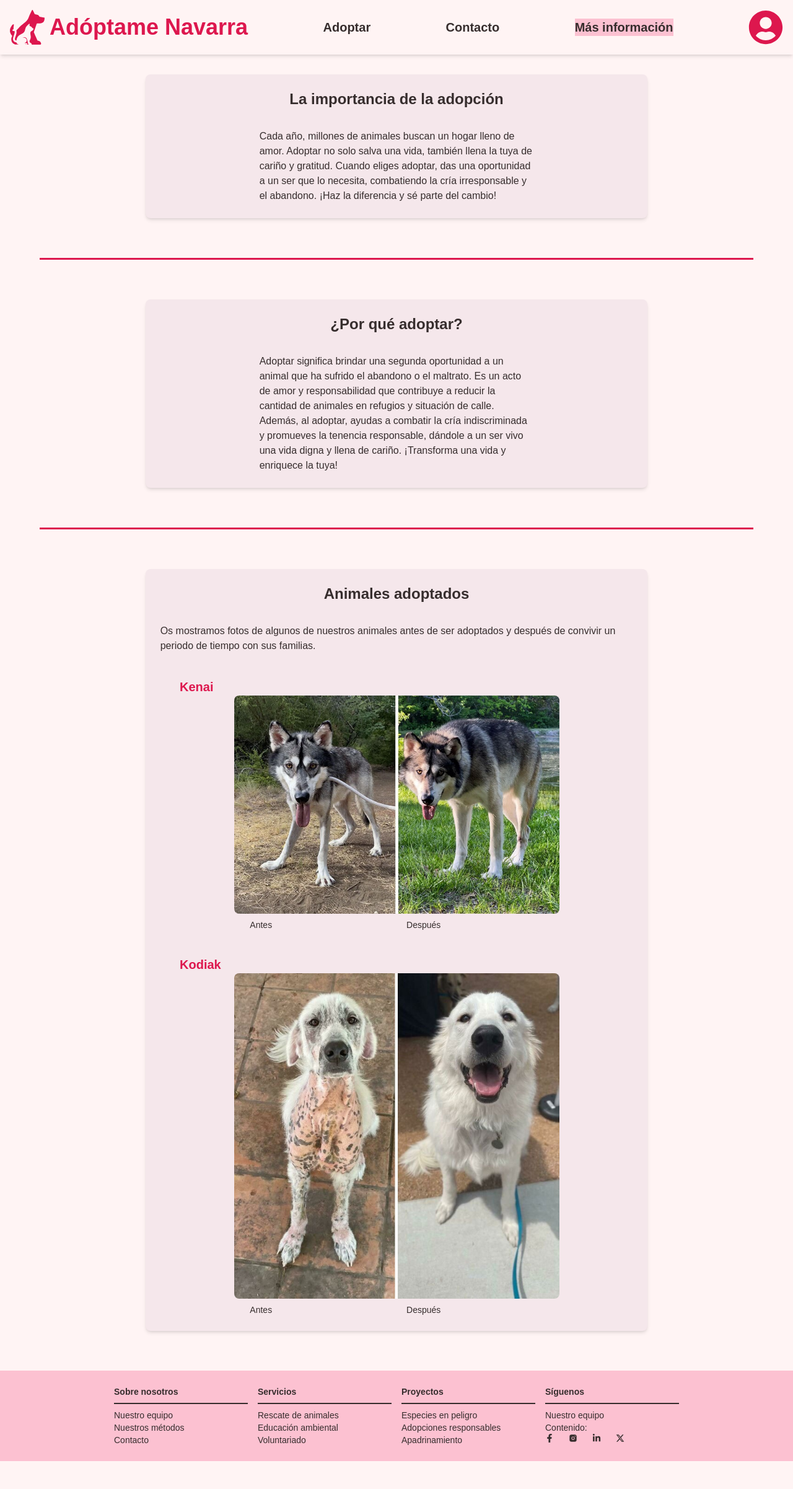
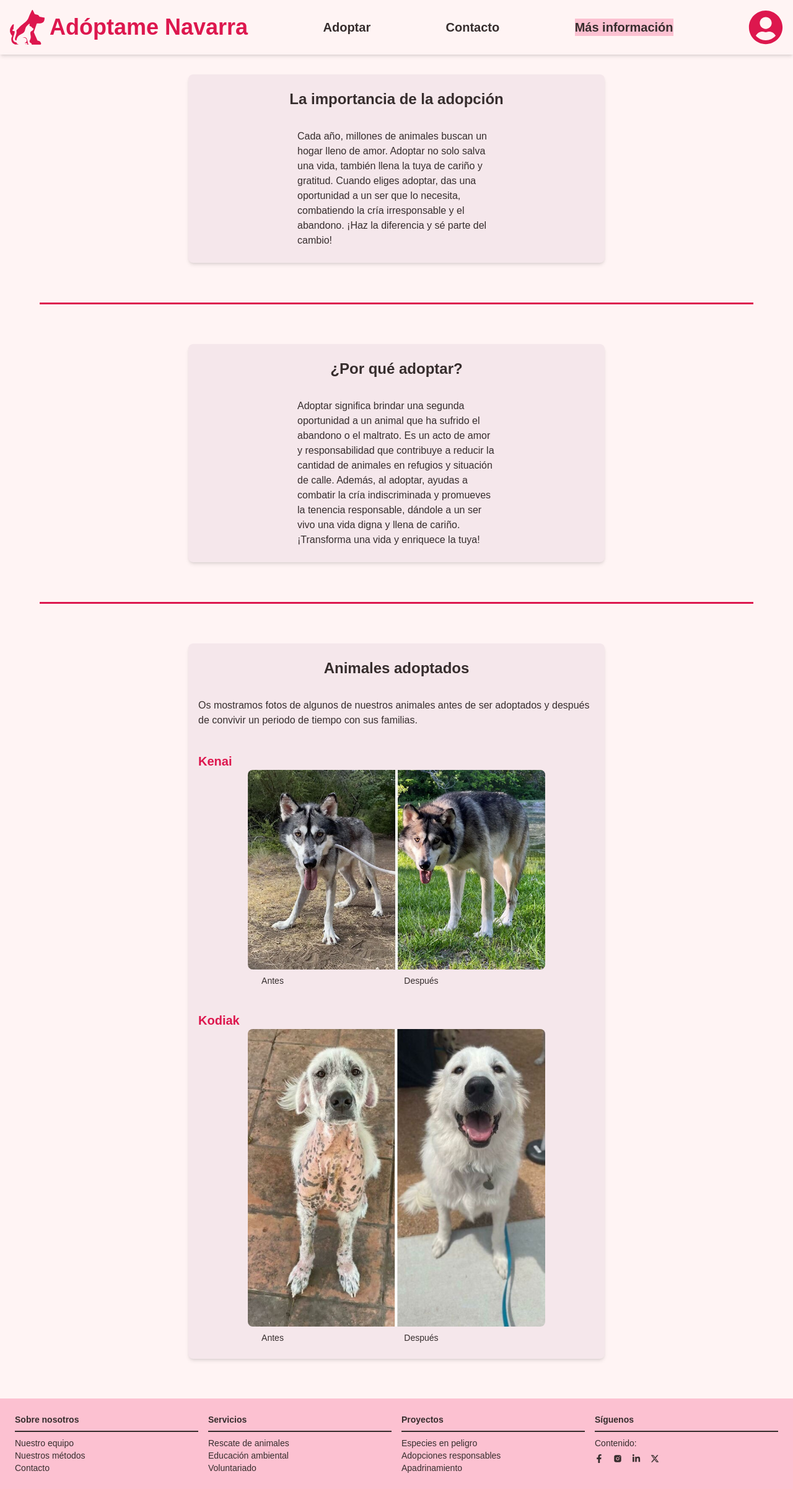
Before and after one commit to ebuiza/adoptame-navarra-app, a Next.js app: page /informacion in a window 1280 px wide. Shown: the whole page at 62% size. Before the commit the page ends 2357 px from the top, so only its background shows below. Built offline with nearby package versions, Linux system fonts and the light colour scheme.

Commit message:
Web responsive

```diff
--- a/src/app/adoptar/tarjeta.tsx
+++ b/src/app/adoptar/tarjeta.tsx
@@ -2,8 +2,9 @@ import { adoptarAnimal, deleteAnimal } from "./adoptarAction";
 
 export default function Tarjeta({ id, nombre, sexo, imagen, rol }: { id: string; nombre: string; sexo: string; imagen: string; rol: string }) {
     return (
-      <div className="border border-gray-300 rounded-lg p-4 w-64">
+      <div className="border border-gray-300 bg-rosa-claro rounded-lg p-4 w-full max-w-xs mx-auto">
   <img src={`/animales/${nombre}.png`} alt={nombre} className="w-full h-40 object-cover rounded-lg" />
+        <div className="flex justify-between items-center">
           <h3 className="text-lg font-bold mt-2">{nombre} {sexo === "macho" ? "♂" : "♀"}</h3>
           <form >
             <input type="hidden" name="id" id="id" value={id} />
@@ -12,7 +13,7 @@ export default function Tarjeta({ id, nombre, sexo, imagen, rol }: { id: string;
             ) : (<button className="bg-gray-400 text-white px-4 py-2 mt-2 rounded" disabled>Registrate</button>
             )}
           </form>
-
+        </div>
       </div>
     );
   }
--- a/src/app/altaAnimal/page.tsx
+++ b/src/app/altaAnimal/page.tsx
@@ -8,7 +8,7 @@ export default function altaAnimal() {
 
   return (
     <div className="flex justify-center items-center min-h-screen">
-      <div className="bg-rosa-gris p-8 rounded-lg shadow-lg w-1/2 mx-auto">
+      <div className="bg-rosa-gris p-8 rounded-lg shadow-lg w-full max-w-2xl mx-auto px-4">
         <h2 className="text-center text-2xl font-bold text-negro mb-4">Registra una mascota</h2>
         <form className="space-y-4">
           <div>
--- a/src/app/auth/account/accountForm.tsx
+++ b/src/app/auth/account/accountForm.tsx
@@ -8,7 +8,7 @@ export default function accountPage({ user }: { user: User }) {
 
   return (
     <div className="flex justify-center items-center min-h-screen">
-      <div className="bg-rosa-gris space-y-4 p-8 rounded-lg shadow-lg w-1/4">
+      <div className="bg-rosa-gris space-y-4 p-8 rounded-lg shadow-lg w-full max-w-2xl mx-auto px-4">
         <h2 className="text-center text-2xl font-bold text-negro mb-4">Cuenta</h2>
         {updateState.error && <p className="text-red-500 text-sm text-center">{updateState.error}</p>}
         <form className="space-y-4">
--- a/src/app/auth/login/loginForm.tsx
+++ b/src/app/auth/login/loginForm.tsx
@@ -9,7 +9,7 @@ export default function LoginPage() {
 
   return (
     <div className="flex justify-center items-center min-h-screen">
-      <div className="bg-rosa-gris p-8 rounded-lg shadow-lg w-1/4">
+      <div className="bg-rosa-gris p-8 rounded-lg shadow-lg w-full max-w-2xl mx-auto px-4">
         <h2 className="text-center text-2xl font-bold text-negro mb-4">Inicio de sesión</h2>
         {loginState?.error && <p className="text-red-500 text-sm text-center">{loginState.error}</p>}
         {recoverState?.error && <p className="text-red-500 text-sm text-center">{recoverState.error}</p>}
--- a/src/app/auth/recuperar/form/page.tsx
+++ b/src/app/auth/recuperar/form/page.tsx
@@ -7,7 +7,7 @@ export default function recoverPage() {
 
   return (
     <div className="flex justify-center items-center min-h-screen">
-      <div className="bg-rosa-gris p-8 rounded-lg shadow-lg w-1/4">
+      <div className="bg-rosa-gris p-8 rounded-lg shadow-lg w-full max-w-2xl mx-auto px-4">
         <h2 className="text-center text-2xl font-bold text-negro mb-4">Reestablecer tu contraseña</h2>
         {recoverState.error && <p className="text-red-500 text-sm text-center">{recoverState.error}</p>}
         <form className="space-y-4">
--- a/src/app/auth/registro/page.tsx
+++ b/src/app/auth/registro/page.tsx
@@ -7,7 +7,7 @@ export default function registroPage() {
 
   return (
     <div className="flex justify-center items-center min-h-screen mt-6">
-      <div className="bg-rosa-gris p-8 rounded-lg shadow-lg w-1/4">
+      <div className="bg-rosa-gris p-8 rounded-lg shadow-lg w-full max-w-2xl mx-auto px-4">
         <h2 className="text-center text-2xl font-bold text-negro mb-4">Registrarse</h2>
         {registroState.error && <p className="text-red-500 text-sm text-center">{registroState.error}</p>}
         <form className="space-y-4">
--- a/src/app/informacion/page.tsx
+++ b/src/app/informacion/page.tsx
@@ -7,10 +7,10 @@ export default function Home() {
     <main className="mx-auto">
 
       {/*Panel de Importante*/}
-      <section className="p-8 flex justify-center">
-        <div className="bg-rosa-gris p-6 rounded-lg shadow-md w-2/3 flex flex-col items-center">
-            <h2 className="text-2xl font-bold font-qs">La importancia de la adopción</h2>
-            <p className="text-negro mt-8 mx-40">
+      <section className="p-8 flex flex-col items-center">
+        <div className="bg-rosa-gris p-6 rounded-lg shadow-md w-full max-w-2xl mx-auto px-4 flex flex-col items-center">
+            <h2 className="text-2xl font-bold font-qs text-center">La importancia de la adopción</h2>
+            <p className="text-negro mt-8 mx-4 sm:mx-40">
             Cada año, millones de animales buscan un hogar lleno de amor. Adoptar no solo salva una vida, también llena la tuya de cariño y gratitud. Cuando eliges adoptar, das una oportunidad a un ser que lo necesita, combatiendo la cría irresponsable y el abandono. ¡Haz la diferencia y sé parte del cambio!
             </p>
         </div>
@@ -21,9 +21,9 @@ export default function Home() {
       </div>
       {/*Panel de Por qué adoptar*/}
       <section className="p-8 flex flex-col items-center">
-        <div className="bg-rosa-gris p-6 rounded-lg shadow-md w-2/3 flex flex-col items-center">
-          <h2 className="text-2xl font-bold font-qs">¿Por qué adoptar?</h2>
-          <p className="text-negro mt-8 mx-40">
+        <div className="bg-rosa-gris p-6 rounded-lg shadow-md w-full max-w-2xl mx-auto px-4 flex flex-col items-center">
+          <h2 className="text-2xl font-bold font-qs text-center">¿Por qué adoptar?</h2>
+          <p className="text-negro mt-8 mx-4 sm:mx-40">
             Adoptar significa brindar una segunda oportunidad a un animal que ha sufrido el abandono o el maltrato. Es un acto de amor y responsabilidad que contribuye a reducir la cantidad de animales en refugios y situación de calle. Además, al adoptar, ayudas a combatir la cría indiscriminada y promueves la tenencia responsable, dándole a un ser vivo una vida digna y llena de cariño. ¡Transforma una vida y enriquece la tuya!
           </p>
         </div>
@@ -34,8 +34,8 @@ export default function Home() {
       </div>
       {/*Panel de Animales antes y después*/}
       <section className="p-8 flex flex-col items-center">
-        <div className="bg-rosa-gris p-6 rounded-lg shadow-md w-2/3 flex flex-col items-center">
-          <h2 className="text-2xl font-bold font-qs">Animales adoptados</h2>
+        <div className="bg-rosa-gris p-6 rounded-lg shadow-md w-full max-w-2xl mx-auto px-4 flex flex-col items-center">
+          <h2 className="text-2xl font-bold font-qs text-center">Animales adoptados</h2>
           <p className="text-negro mt-8">
             Os mostramos fotos de algunos de nuestros animales antes de ser adoptados y después de convivir un periodo de tiempo con sus familias.
           </p>
--- a/src/app/layout.tsx
+++ b/src/app/layout.tsx
@@ -1,20 +1,21 @@
 'use client'
 
 import Link from "next/link";
-import React from "react";
+import React, { useState } from "react";
 import { usePathname } from "next/navigation";
 import "./globals.css";
-import { FaUserCircle, FaFacebookF, FaLinkedinIn } from "react-icons/fa";
+import { FaBars, FaTimes, FaUserCircle, FaFacebookF, FaLinkedinIn } from "react-icons/fa";
 import { PiInstagramLogoFill } from "react-icons/pi";
 import { FaX, FaXTwitter } from "react-icons/fa6";
 
 export default function Layout({ children }: { children: React.ReactNode }) {
   const pathname = usePathname();
+  const [isMenuOpen, setIsMenuOpen] = useState(false);
   return (
     <html lang="es">
       <body className="bg-rosa-claro flex flex-col min-h-screen">
         {/*Menú superior*/}
-        <nav className="flex justify-between items-center p-4 shadow-md font-qs">
+        <nav className="relative flex justify-between items-center p-4 shadow-md font-qs">
           <Link className="flex items-center space-x-2" href="/">
             <svg className="fill-fucsia-oscuro h-auto sm:w-6 md:w-10 lg:w-14 align-middle"  viewBox="0 0 512 512" fill="none" xmlns="http://www.w3.org/2000/svg">
               <g transform="translate(0.000000,512.000000) scale(0.100000,-0.100000)">
@@ -54,10 +55,22 @@ export default function Layout({ children }: { children: React.ReactNode }) {
             </svg>
             <span className="text-fucsia-oscuro text-4xl font-bold whitespace-nowrap">Adóptame Navarra</span>
           </Link>
-          <Link className={`text-negro text-xl font-bold ${pathname === '/adoptar' ? 'bg-rosa-oscuro' : ''}`} href="/adoptar">Adoptar</Link>
-          <Link className={`text-negro text-xl font-bold ${pathname === '/contacto' ? 'bg-rosa-oscuro' : ''}`} href="/contacto">Contacto</Link>
-          <Link className={`text-negro text-xl font-bold ${pathname === '/informacion' ? 'bg-rosa-oscuro' : ''}`} href="/informacion">Más información</Link>
-          <Link href="/auth/login"><FaUserCircle className="fill-fucsia-oscuro h-auto sm:w-6 md:w-10 lg:w-14 align-middle"/></Link>
+          <Link className={`text-negro text-xl font-bold hidden sm:flex ${pathname === '/adoptar' ? 'bg-rosa-oscuro' : ''}`} href="/adoptar">Adoptar</Link>
+          <Link className={`text-negro text-xl font-bold hidden sm:flex ${pathname === '/contacto' ? 'bg-rosa-oscuro' : ''}`} href="/contacto">Contacto</Link>
+          <Link className={`text-negro text-xl font-bold hidden sm:flex ${pathname === '/informacion' ? 'bg-rosa-oscuro' : ''}`} href="/informacion">Más información</Link>
+          <Link href="/auth/login"><FaUserCircle className="fill-fucsia-oscuro h-auto sm:w-6 md:w-10 lg:w-14 align-middle hidden sm:flex"/></Link>
+
+          <button className="sm:hidden text-fucsia-oscuro text-2xl" onClick={() => setIsMenuOpen(!isMenuOpen)}>
+            {isMenuOpen ? <FaTimes /> : <FaBars />}
+          </button>
+          {isMenuOpen && (
+            <div className="absolute top-full left-0 w-full bg-rosa-claro shadow-md sm:hidden flex flex-col items-center py-4 space-y-3 z-50">
+              <Link className={`text-negro text-xl font-bold ${pathname === '/adoptar' ? 'bg-rosa-oscuro' : ''}`} href="/adoptar" onClick={() => setIsMenuOpen(false)}>Adoptar</Link>
+              <Link className={`text-negro text-xl font-bold ${pathname === '/contacto' ? 'bg-rosa-oscuro' : ''}`} href="/contacto" onClick={() => setIsMenuOpen(false)}>Contacto</Link>
+              <Link className={`text-negro text-xl font-bold ${pathname === '/informacion' ? 'bg-rosa-oscuro' : ''}`} href="/informacion" onClick={() => setIsMenuOpen(false)}>Más información</Link>
+              <Link href="/auth/login"><FaUserCircle className="fill-fucsia-oscuro h-auto sm:w-6 md:w-10 lg:w-14 align-middle" onClick={() => setIsMenuOpen(false)}/></Link>
+            </div>
+          )}
         </nav>
 
         {/*Body*/}
@@ -65,38 +78,37 @@ export default function Layout({ children }: { children: React.ReactNode }) {
 
         {/*Footer*/}
         <footer className="bg-rosa-oscuro text-negro p-6 mt-8">
-          <div className="grid grid-cols-4 gap-4 text-sm mx-40">
-            <div className="flex flex-col items-left">
+          <div className="grid grid-cols-1 sm:grid-cols-2 md:grid-cols-4 gap-4 text-sm max-w-screen-xl mx-auto">
+            <div className="flex flex-col">
               <h3 className="font-bold font-qs">Sobre nosotros</h3>
               <hr className="h-[2px] my-2 bg-negro border-0" />
               <Link href='#'>Nuestro equipo</Link>
               <Link href='#'>Nuestros métodos</Link>
               <Link href='#'>Contacto</Link>
             </div>
-            <div className="flex flex-col items-left">
+            <div className="flex flex-col">
               <h3 className="font-bold font-qs">Servicios</h3>
               <hr className="h-[2px] my-2 bg-negro border-0" />
               <Link href='#'>Rescate de animales</Link>
               <Link href='#'>Educación ambiental</Link>
               <Link href='#'>Voluntariado</Link>
             </div>
-            <div className="flex flex-col items-left">
+            <div className="flex flex-col">
               <h3 className="font-bold font-qs">Proyectos</h3>
               <hr className="h-[2px] my-2 bg-negro border-0" />
               <Link href='#'>Especies en peligro</Link>
               <Link href='#'>Adopciones responsables</Link>
               <Link href='#'>Apadrinamiento</Link>
             </div>
-            <div className="flex flex-col items-left">
+            <div className="flex flex-col">
               <h3 className="font-bold font-qs">Síguenos</h3>
               <hr className="h-[2px] my-2 bg-negro border-0" />
-              <Link href='#'>Nuestro equipo</Link>
               <p>Contenido:</p>
-              <div className="flex items-center space-x-6">
-                <Link href='#'><FaFacebookF /></Link>
-                <Link href='#'><PiInstagramLogoFill /></Link>
-                <Link href='#'><FaLinkedinIn /></Link>
-                <Link href='#'><FaXTwitter /></Link>
+              <div className="flex items-center space-x-4 mt-2">
+                <Link href="#"><FaFacebookF /></Link>
+                <Link href="#"><PiInstagramLogoFill /></Link>
+                <Link href="#"><FaLinkedinIn /></Link>
+                <Link href="#"><FaXTwitter /></Link>
               </div>
             </div>
           </div>
```
Also changed, not shown: src/app/adoptar/adoptarForm.tsx (+8 -8 lines), src/app/contacto/page.tsx (+4 -4 lines), src/app/page.tsx (+14 -14 lines). Lines whose indentation alone changed are shown as unchanged.
